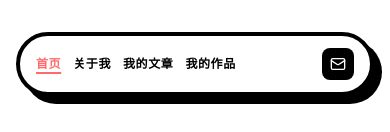
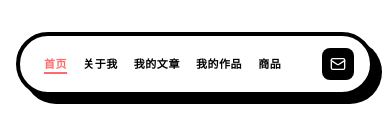
Before and after one commit to peng676/info, a React (Vite) app: page / in a window 390 px wide. Shown: the top 132 px of the page. Built offline with nearby package versions, Linux system fonts and the light colour scheme.

Commit message:
Initial commit

```diff
--- a/src/App.tsx
+++ b/src/App.tsx
@@ -5,9 +5,9 @@
 
 import { useState, useEffect } from 'react';
 import { motion, AnimatePresence } from 'motion/react';
-import { Mail, Briefcase, FileText, User, Home as HomeIcon, Github, Twitter, Linkedin, ExternalLink, Copy, Check } from 'lucide-react';
+import { Mail, Briefcase, FileText, User, Home as HomeIcon, Github, Twitter, Linkedin, ExternalLink, Copy, Check, ShoppingBag, ShoppingCart } from 'lucide-react';
 
-type Tab = 'home' | 'about' | 'articles' | 'works';
+type Tab = 'home' | 'about' | 'articles' | 'works' | 'products';
 
 export default function App() {
   const [activeTab, setActiveTab] = useState<Tab>('home');
@@ -18,6 +18,7 @@ export default function App() {
     { id: 'about', label: '关于我', icon: User },
     { id: 'articles', label: '我的文章', icon: FileText },
     { id: 'works', label: '我的作品', icon: Briefcase },
+    { id: 'products', label: '商品', icon: ShoppingBag },
   ];
 
   return (
@@ -27,13 +28,13 @@ export default function App() {
         <div className="bg-white border-4 border-black rounded-full px-4 md:px-6 py-3 flex items-center justify-between shadow-[8px_8px_0px_0px_rgba(0,0,0,1)] relative">
 
 
-          <div className="flex md:hidden items-center justify-between w-full">
-             <div className="flex items-center gap-3">
+          <div className="flex md:hidden items-center justify-between w-full overflow-x-auto pb-1 -mb-1 hide-scrollbar">
+             <div className="flex items-center gap-4 px-2 whitespace-nowrap">
               {navItems.map((item) => (
                 <button
                   key={item.id}
                   onClick={() => setActiveTab(item.id as Tab)}
-                  className={`font-bold text-xs uppercase tracking-wider transition-colors hover:text-brand-pink cursor-pointer ${
+                  className={`font-bold text-[11px] sm:text-xs uppercase tracking-wider transition-colors hover:text-brand-pink cursor-pointer flex-shrink-0 ${
                     activeTab === item.id ? 'text-brand-pink underline underline-offset-4 decoration-2' : 'text-black'
                   }`}
                 >
@@ -43,18 +44,18 @@ export default function App() {
             </div>
             <button
               onClick={() => setShowEmailModal(true)}
-              className="bg-black text-white p-2 rounded-lg hover:bg-brand-pink transition-colors cursor-pointer ml-2 flex-shrink-0"
+              className="bg-black text-white p-2 rounded-lg hover:bg-brand-pink transition-colors cursor-pointer ml-2 flex-shrink-0 sticky right-0"
             >
               <Mail size={16} />
             </button>
           </div>
 
-          <div className="hidden md:flex items-center gap-8 absolute left-1/2 top-1/2 -translate-x-1/2 -translate-y-1/2">
+          <div className="hidden md:flex items-center gap-6 lg:gap-8 absolute left-1/2 top-1/2 -translate-x-1/2 -translate-y-1/2 w-max">
             {navItems.map((item) => (
               <button
                 key={item.id}
                 onClick={() => setActiveTab(item.id as Tab)}
-                className={`font-bold text-sm uppercase tracking-wider transition-colors hover:text-brand-pink cursor-pointer ${
+                className={`font-bold text-sm uppercase tracking-wider transition-colors hover:text-brand-pink cursor-pointer whitespace-nowrap ${
                   activeTab === item.id ? 'text-brand-pink underline underline-offset-4 decoration-4' : 'text-black'
                 }`}
               >
@@ -88,6 +89,7 @@ export default function App() {
             {activeTab === 'about' && <AboutSection />}
             {activeTab === 'articles' && <ArticlesSection />}
             {activeTab === 'works' && <WorksSection />}
+            {activeTab === 'products' && <ProductsSection />}
           </motion.div>
         </AnimatePresence>
       </main>
@@ -302,6 +304,66 @@ function ArticlesSection() {
   );
 }
 
+function ProductsSection() {
+  const products = [
+    { id: 1, title: "设计系统模板", price: "¥199", description: "包含 500+ 组件的 Figma 高级设计系统，助你快速搭建企业级应用。", image: "https://picsum.photos/seed/prod1/800/600", tag: "热卖", color: "bg-brand-yellow" },
+    { id: 2, title: "前端开发实战课程", price: "¥299", description: "从零开始带你使用 React 和 Tailwind 构建现代化商业网站。", image: "https://picsum.photos/seed/prod2/800/600", tag: "上新", color: "bg-brand-pink" },
+    { id: 3, title: "个人简历网页源码", price: "¥99", description: "一套可以直接部署的响应式个人作品集源码，支持暗黑模式。", image: "https://picsum.photos/seed/prod3/800/600", tag: "基础", color: "bg-brand-blue" },
+  ];
+
+  return (
+    <div className="space-y-12 py-12">
+      <div className="flex justify-between items-end">
+        <h2 className="text-5xl font-black uppercase italic underline decoration-brand-yellow decoration-8 underline-offset-8">数字商品</h2>
+        <div className="hidden md:flex items-center gap-2 font-bold text-gray-500">
+          <ShoppingCart size={20} />
+          <span>安全支付保障</span>
+        </div>
+      </div>
+
+      <div className="grid md:grid-cols-3 gap-8">
+        {products.map((product) => (
+          <div key={product.id} className="group flex flex-col bg-white border-4 border-black rounded-[32px] overflow-hidden shadow-[8px_8px_0px_0px_rgba(0,0,0,1)] hover:shadow-[12px_12px_0px_0px_rgba(0,0,0,1)] hover:-translate-y-1 transition-all">
+            <div className={`h-48 ${product.color} relative border-b-4 border-black p-4 flex items-center justify-center overflow-hidden`}>
+              <span className="absolute top-4 right-4 bg-black text-white px-3 py-1 text-xs font-bold uppercase rounded-full z-10">
+                {product.tag}
+              </span>
+              <img src={product.image} alt={product.title} className="absolute inset-0 w-full h-full object-cover mix-blend-overlay opacity-50 group-hover:scale-105 transition-transform duration-500" />
+            </div>
+
+            <div className="p-6 flex flex-col flex-grow">
+              <div className="flex justify-between items-start mb-4">
+                <h3 className="text-2xl font-black leading-tight">{product.title}</h3>
+              </div>
+              <p className="text-gray-600 font-medium mb-6 flex-grow">{product.description}</p>
+
+              <div className="flex items-center justify-between mt-auto pt-4 border-t-2 border-dashed border-gray-200">
+                <span className="text-3xl font-black text-brand-pink">{product.price}</span>
+                <button
+                  onClick={() => alert('提示：接入真实微信/支付宝支付需要企业资质和商户号。目前为展示效果。')}
+                  className="bg-black text-white px-6 py-3 rounded-xl font-bold hover:bg-brand-yellow hover:text-black border-2 border-transparent hover:border-black transition-colors"
+                >
+                  立即购买
+                </button>
+              </div>
+            </div>
+          </div>
+        ))}
+      </div>
+
+      <div className="bg-gray-50 border-4 border-black p-8 rounded-2xl flex flex-col md:flex-row items-center justify-between gap-6">
+        <div>
+          <h4 className="text-xl font-black mb-2">需要定制化开发？</h4>
+          <p className="text-gray-600">承接企业级官网、小程序及内部管理系统开发，欢迎邮件联系咨询报价。</p>
+        </div>
+        <button className="bg-white text-black border-4 border-black px-8 py-3 rounded-full font-bold whitespace-nowrap hover:bg-black hover:text-white transition-colors shadow-[4px_4px_0px_0px_rgba(0,0,0,1)] active:shadow-none active:translate-y-1 active:translate-x-1">
+          获取报价
+        </button>
+      </div>
+    </div>
+  );
+}
+
 function WorksSection() {
   const works = [
     { title: "电商平台", category: "网页设计", image: "https://picsum.photos/seed/work1/800/600", color: "bg-brand-pink" },
--- a/src/index.css
+++ b/src/index.css
@@ -30,3 +30,15 @@
     transform: translate(4px, 4px);
   }
 }
+
+@layer utilities {
+  /* Hide scrollbar for Chrome, Safari and Opera */
+  .hide-scrollbar::-webkit-scrollbar {
+    display: none;
+  }
+  /* Hide scrollbar for IE, Edge and Firefox */
+  .hide-scrollbar {
+    -ms-overflow-style: none;  /* IE and Edge */
+    scrollbar-width: none;  /* Firefox */
+  }
+}
```
